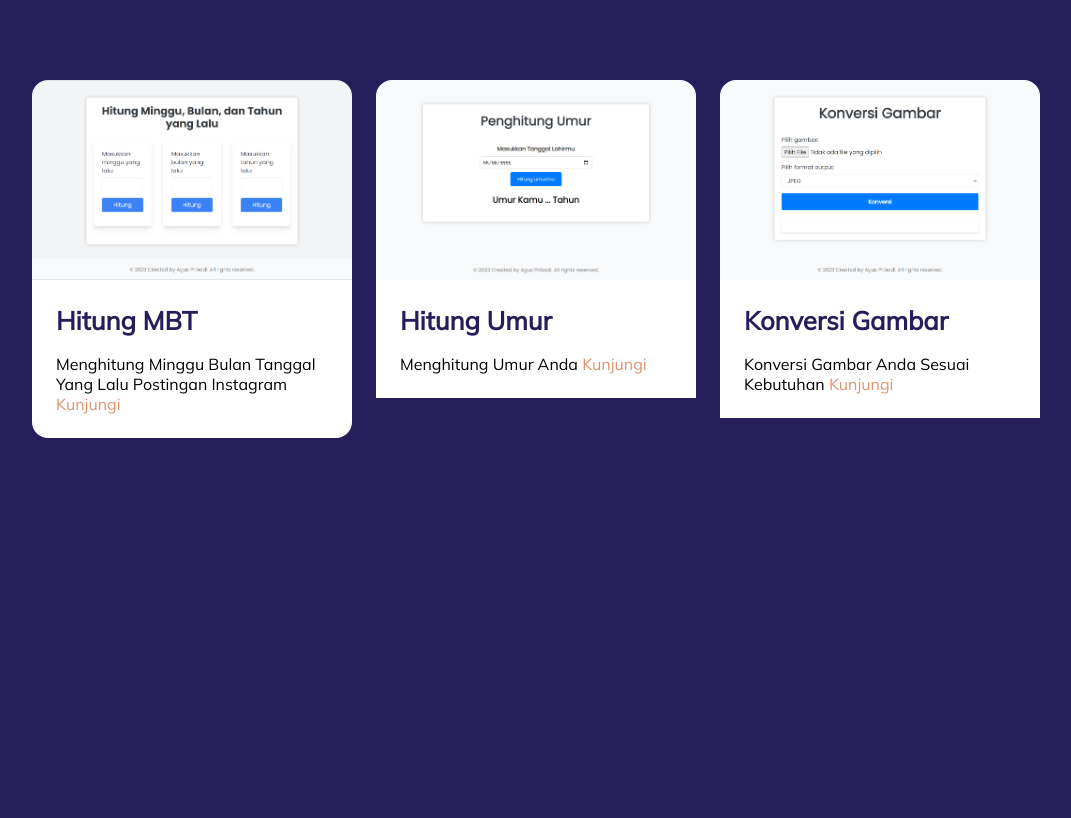
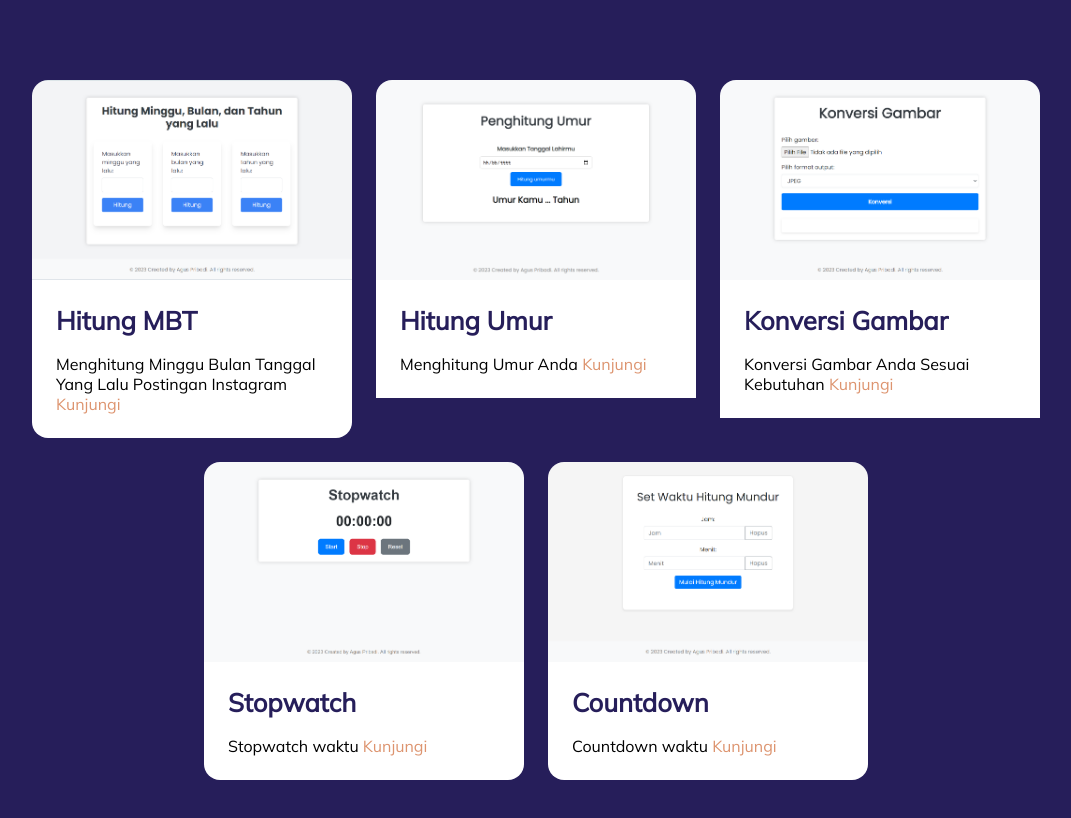
Before and after one commit to AgusPribadi/Dashboard-Project, a plain HTML site: page index.html in a window 1280 px wide. Shown: the whole page, without its empty margins (104-1175 px from the left). Drawn offline with Linux system fonts and the light colour scheme.

Commit message:
menambahkan stopwatch dan countdown

```diff
--- a/index.html
+++ b/index.html
@@ -45,6 +45,30 @@
                             </p>
                         </div>
                     </article>
+                    <article>
+                        <figure>
+                            <img src="stopwatch.png" alt="Preview" title="Preview" />
+                        </figure>
+                        <div class="article-preview">
+                            <h2>Stopwatch</h2>
+                            <p>
+                                Stopwatch waktu
+                                <a href="https://stopwatch-maspix.netlify.app" target="_blank" class="kunjungi" title="Kunjungi"> Kunjungi </a>
+                            </p>
+                        </div>
+                    </article>
+                    <article>
+                        <figure>
+                            <img src="countdown.png" alt="Preview" title="Preview" />
+                        </figure>
+                        <div class="article-preview">
+                            <h2>Countdown</h2>
+                            <p>
+                                Countdown waktu
+                                <a href="countdown-maspix.netlify.app" target="_blank" class="kunjungi" title="Kunjungi"> Kunjungi </a>
+                            </p>
+                        </div>
+                    </article>
                 </section>
             </span>
         </span>
```
Also changed, not shown: countdown.png (added), stopwatch.png (added).
